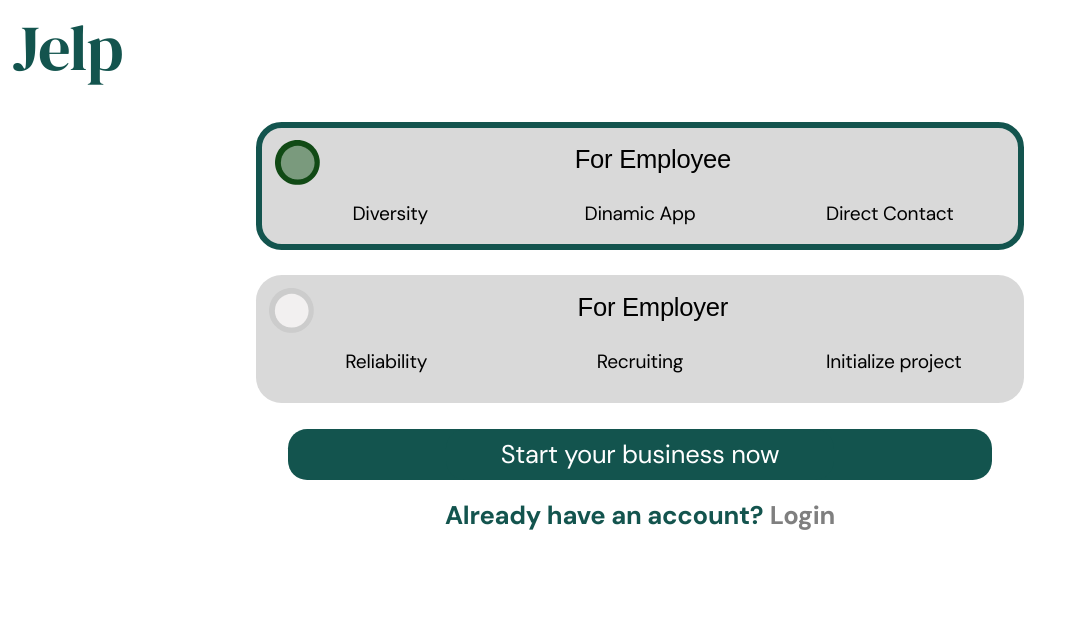
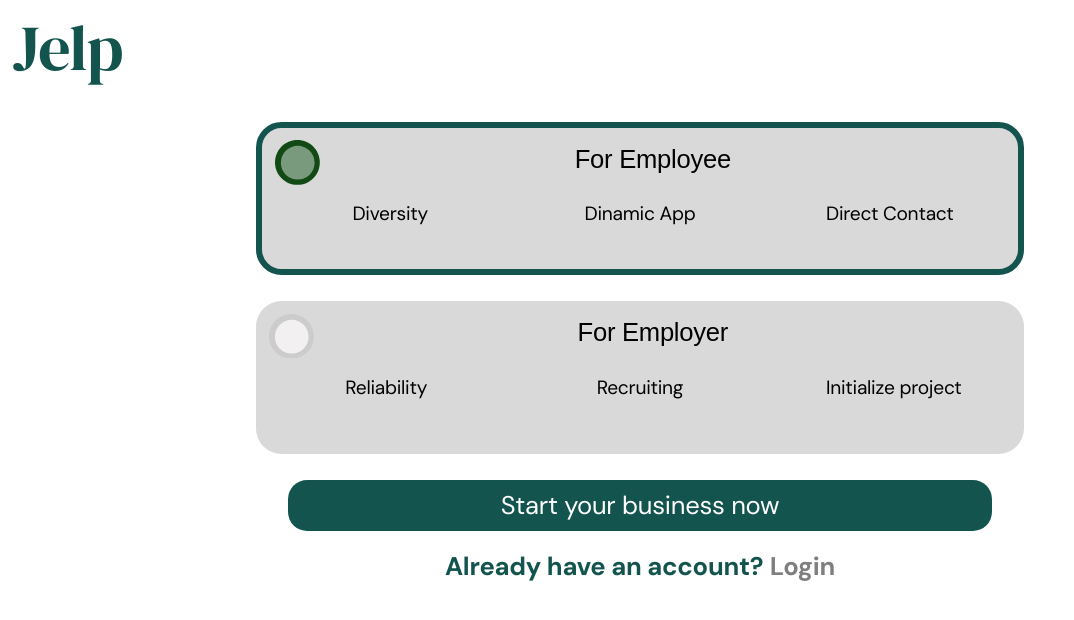
Before and after one commit to casius13594/se-job, a Next.js app: page /Selection in a window 1280 px wide. Shown: the top 620 px of the page, without its empty margins (0-1074 px from the left). Built offline with nearby package versions, Linux system fonts and the light colour scheme; a web font is replaced by a local one.

Commit message:
addjust sizes and remove duplicate styles

```diff
--- a/src/app/(content)/Selection/monitor.module.css
+++ b/src/app/(content)/Selection/monitor.module.css
@@ -17,7 +17,7 @@
 
 .chosen {
     width: 60%;
-    height: 10vw;
+    height: 12vw;
     flex-shrink: 0;
     border-radius: 2vw;
     border: .5vw solid #13544E;
@@ -26,7 +26,7 @@
 
 .unchosen {
     width: 60%;
-    height: 10vw;
+    height: 12vw;
     flex-shrink: 0;
     border-radius: 2vw;
     background: #D9D9D9;
--- a/src/app/(content)/Selection/page.tsx
+++ b/src/app/(content)/Selection/page.tsx
@@ -92,15 +92,10 @@ export default function Monitor() {
                     </h1>
                 </div>
             </div>
-            <Link
-            href='/auth/Register'
-            className={`${styles.submitButton} text-center`}
-            >
-                <button className={`${styles.submitButton} text-center`}>
-                    <h1 className={`${styles.submitButtonText} ${dm_sans.className} text-center`}>
-                        Start your business now
-                    </h1>
-                </button>
+            <Link href='/auth/Register' className={`${styles.submitButton} flex items-center`}>
+                <h1 className={`${styles.submitButtonText} ${dm_sans.className} w-full text-center`}>
+                    Start your business now
+                </h1>
             </Link>
             <div className={`${dm_sans.className} flex flex-row space-x-[0.5vw] pb-[2vw]`}>
                 <h1 className={`${styles.greenText} `}>
```
